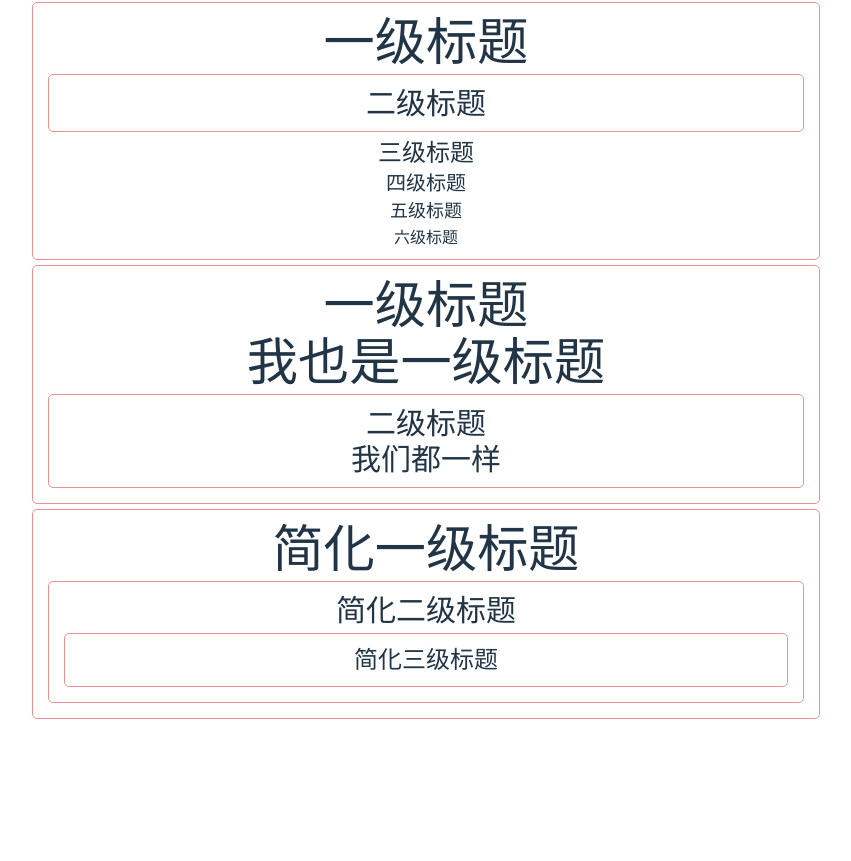
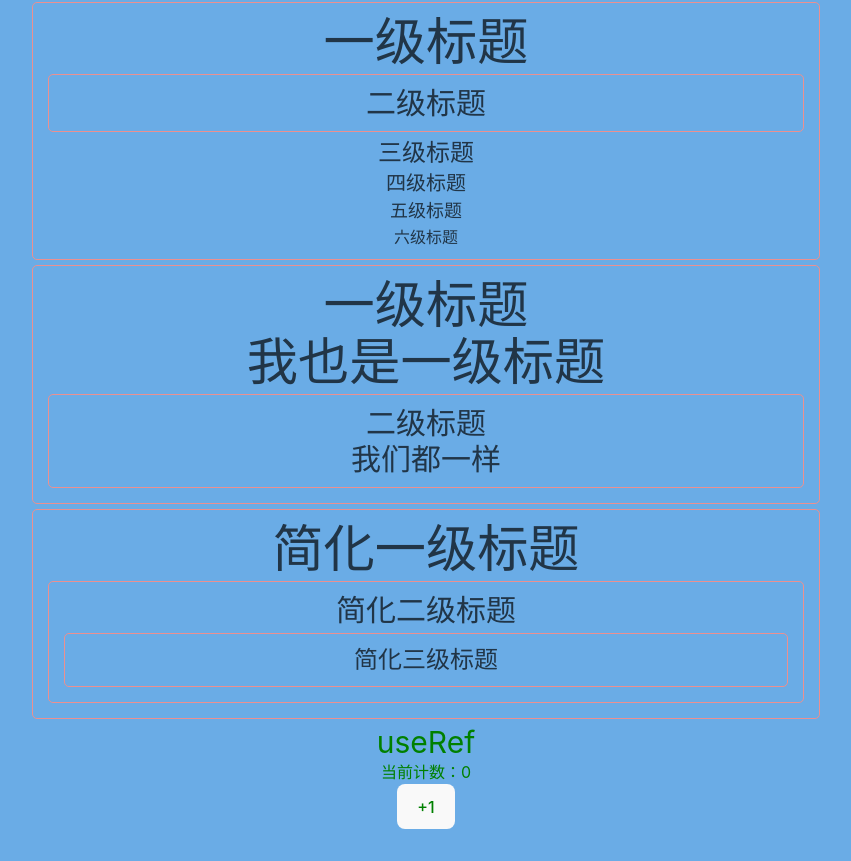
Before and after one commit to hhhhhhjs/react-learning, a React (Vite) app: page / in a window 1280 px wide. Shown: the part 1280-2141 px from the top of the page, without its empty margins (214-1065 px from the left). Before the commit the page ends 2036 px from the top, so only its background shows below. Built offline with nearby package versions, Linux system fonts and the light colour scheme.

Commit message:
feat:ref 使用

```diff
--- a/src/App.tsx
+++ b/src/App.tsx
@@ -15,6 +15,7 @@ import { Counterimmer } from './views/reducer'
 import { Page } from './views/context'
 import { PageContext } from './views/context'
 import { PageContextSimplify } from './views/context'
+import { Useref } from './views/ref'
 function App() {
 
 
@@ -42,6 +43,7 @@ function App() {
       <Page></Page>
       <PageContext></PageContext>
       <PageContextSimplify></PageContextSimplify>
+      <Useref></Useref>
     </>
   )
 }
--- a/src/index.css
+++ b/src/index.css
@@ -55,6 +55,7 @@ body {
   place-items: center;
   min-width: 320px;
   min-height: 100vh;
+  background-color: rgb(106, 172, 230);
 }
 
 h1 {
--- /dev/null
+++ b/src/views/ref.tsx
@@ -0,0 +1,20 @@
+import { useRef } from "react";
+
+// 基础使用 ， 可以用来保存值， 但是不会重新渲染组件，所以点击之后视图不会变化
+/**
+ *
+ * ref 使用场景：
+ * 1. 取 dom
+ * 2. 存储 timeid
+ * 3. 存储 数据
+ */
+export const Useref = () => {
+    const count = useRef(0);
+    return (
+        <div style={{color:'green'}}>
+            <h2>useRef</h2>
+            <p>当前计数：{count.current}</p>
+            <button onClick={() => count.current  = count.current + 1}>+1</button>
+        </div>
+    )
+}
```
